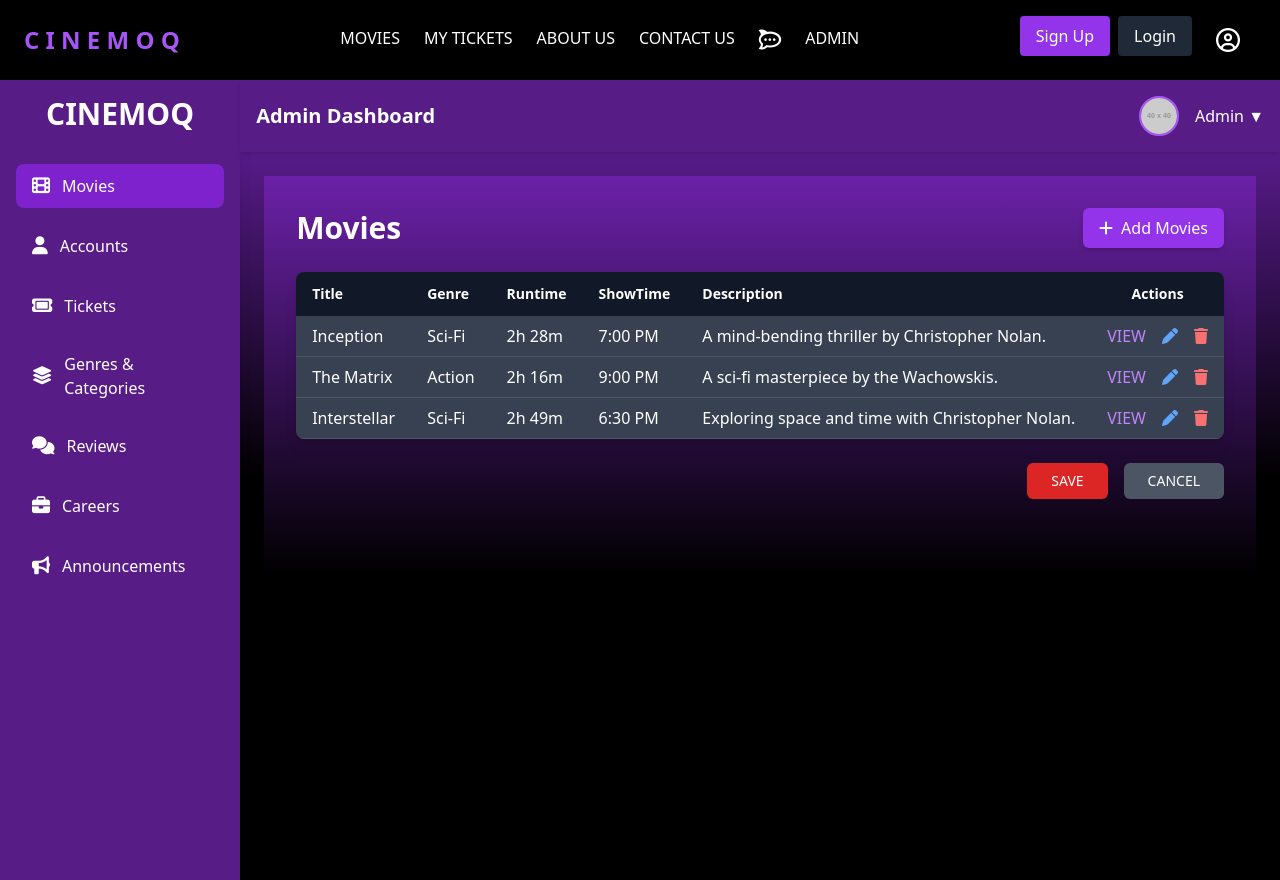
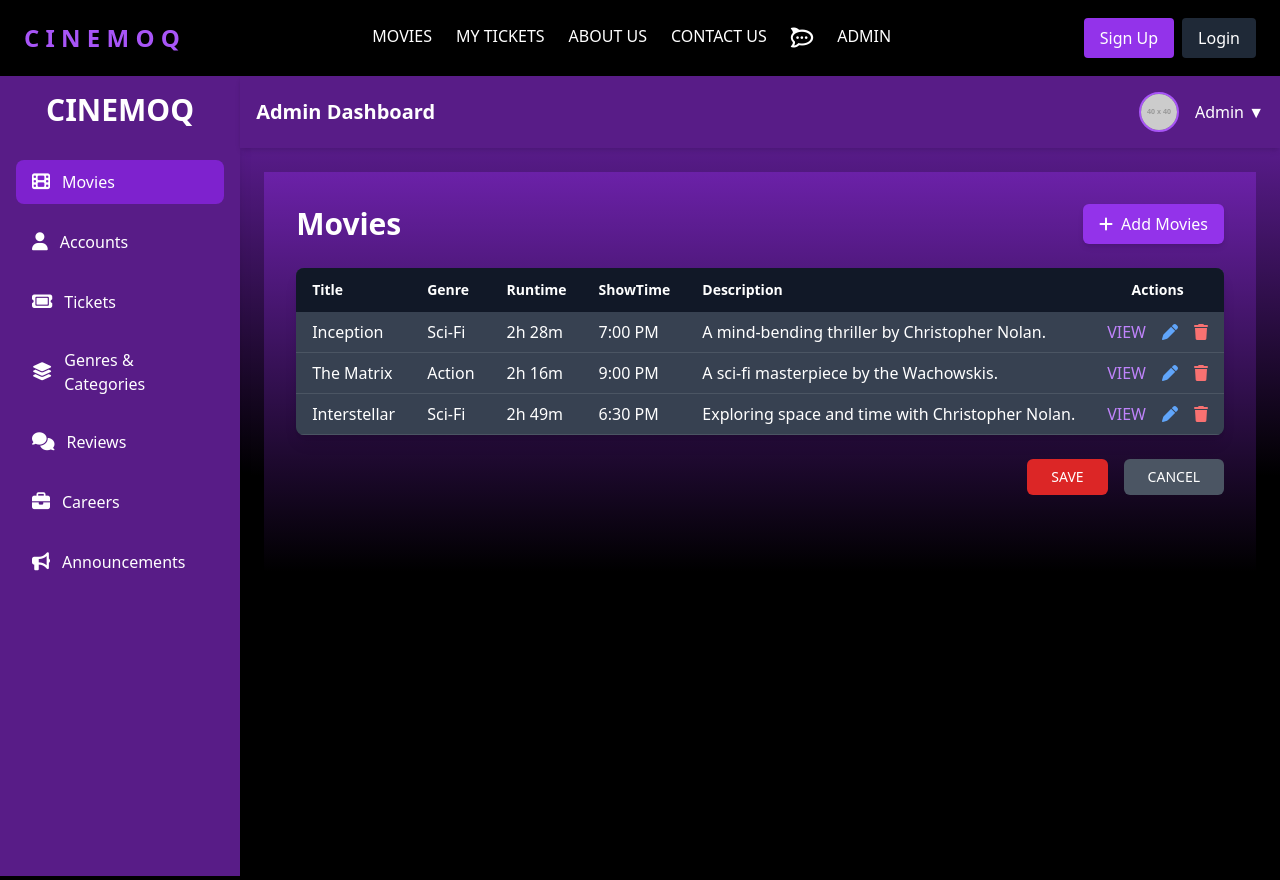
Before and after one commit to MathishaAkashmika/cinemoq-frontend, a Next.js app: page /Dashboard/Movies in a window 1280 px wide. Built offline with nearby package versions, Linux system fonts and the light colour scheme.

Commit message:
enhance Navbar component; implement authentication state management and conditional rendering for user profile access

```diff
--- a/src/app/components/Navbar.tsx
+++ b/src/app/components/Navbar.tsx
@@ -1,9 +1,23 @@
 "use client";
 import Link from "next/link";
-import { useState } from "react";
+import { useState, useEffect } from "react";
 
 const Navbar = () => {
   const [isMenuOpen, setIsMenuOpen] = useState(false);
+  const [isAuthenticated, setIsAuthenticated] = useState(false);
+
+  useEffect(() => {
+    // Check if we're in the browser environment
+    if (typeof window !== 'undefined') {
+      // Check for the correct token name
+      const token = localStorage.getItem('cinemoq_auth_token');
+      console.log('Auth token:', token); // Debug log
+      setIsAuthenticated(!!token);
+    }
+  }, []);
+
+  // Debug log for render
+  console.log('Is authenticated:', isAuthenticated);
 
   return (
     <header className="bg-black bg-opacity-90 py-4 px-6 flex justify-between items-center sticky top-0 z-50">
@@ -61,6 +75,8 @@ const Navbar = () => {
       </nav>
 
       <div className="hidden md:flex space-x-2">
+        {!isAuthenticated ? (
+          <>
             <a href="/Signup">
               <button className="bg-purple-600 hover:bg-purple-700 text-white py-2 px-4 rounded">
                 Sign Up
@@ -71,14 +87,17 @@ const Navbar = () => {
                 Login
               </button>
             </a>
+          </>
+        ) : (
           <a href="/UserProfile">
-          <button className=" text-white py-2 px-4 rounded">
+            <button className="text-white py-2 px-4 rounded">
               <i className="fa-regular fa-circle-user text-2xl"></i>
             </button>
           </a>
+        )}
       </div>
 
-      {isMenuOpen && (
+      {isMenuOpen && !isAuthenticated && (
         <div className="flex flex-col space-y-2 mt-4 md:hidden">
           <a href="/Signup">
             <button className="bg-purple-600 hover:bg-purple-700 text-white py-2 px-4 rounded w-full">
```
Lines whose indentation alone changed are shown as unchanged.
